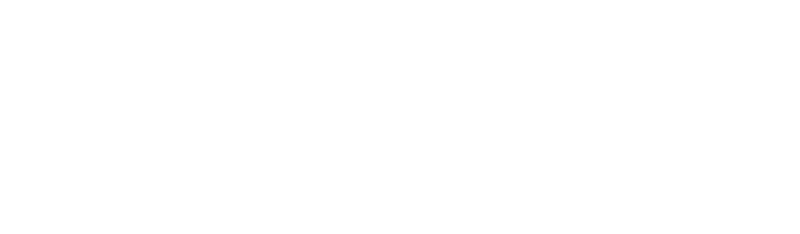
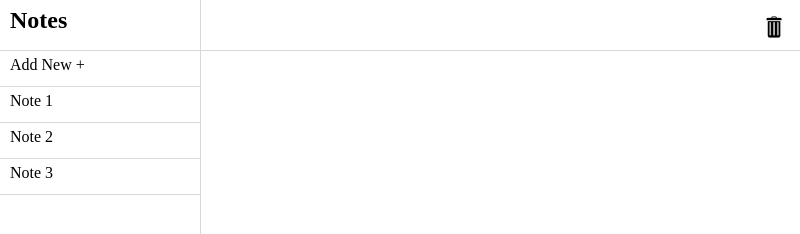
Before and after one commit to aguiarr/notes-app, an Electron app: page src/views/index.html in a window 800 px wide. Shown: the top 234 px of the page. Drawn offline with Linux system fonts and the light colour scheme.

Commit message:
feat: criando layout base

```diff
--- a/index.js
+++ b/index.js
@@ -2,8 +2,8 @@ const { app, BrowserWindow } = require('electron')
 
 function createWindow () {
   const win = new BrowserWindow({
-    width: 600,
-    height: 450,
+    width: 800,
+    height: 500,
     // icon: "src/img/icon.png"
     webPreferences: {
       nodeIntegration: true
@@ -12,7 +12,7 @@ function createWindow () {
 
 //   win.setResizable(false);
 //   win.removeMenu();
-  win.loadFile('src/index.html');
+  win.loadFile('src/views/index.html');
 }
 app.whenReady().then(createWindow)
 
--- a/src/views/index.html
+++ b/src/views/index.html
@@ -7,7 +7,27 @@
     <title>Notes</title>
 </head>
 <body>
-
+    <div class="container">
+        <div class="side-menu">
+            <div class="side-notes">
+                <h2 class="title">Notes</h2>
+                <ul class="note-list">
+                    <div class="notes"><li>Add New +</li></div>
+                    <div class="notes"><li>Note 1</li></div>
+                    <div class="notes"><li>Note 2</li></div>
+                    <div class="notes"><li>Note 3</li></div>
+                </ul>
+            </div>
+        </div>
+        <div class="side-textearea">
+            <div class="text-menu-div">
+                <ul class="text-menu">
+                    <li class="item-menu"><img class="icon-menu" src="resources/img/trash.png" alt="remove"></li>
+                    <li class="item-menu"></li>
+                </ul>
+            </div>
+        </div>
+    </div>
 </body>
 <script src="resources/js/main.js"></script>
 </html>
--- a/src/views/resources/css/style.css
+++ b/src/views/resources/css/style.css
@@ -0,0 +1,77 @@
+body{
+    margin:0;
+    padding: 0;
+}
+
+.title{
+    margin: 7px 0px 0px 10px;
+}
+.side-menu{
+    position: absolute;
+    border-right:solid;
+    border-color: #d9d9d9;
+    border-width: .5px;
+    width: 200px;
+    height: 100%;
+}
+.note-list{
+    border-top:solid;
+    border-color: #d9d9d9;
+    border-width: .5px;
+}
+
+.notes{
+    margin-left: -40px;
+    position:relative;
+    width: 200px;
+    height: 35px;
+    border-bottom:solid;
+    border-color: #d9d9d9;
+    border-width: .5px;
+}
+
+.notes:hover{
+    cursor: pointer;
+    background-color: #d9d9d9;
+}
+
+.notes li{
+    margin-left: 10px;
+    padding-top: 5px;
+    list-style: none;
+
+}
+
+.side-textearea{
+    margin-left: 200px;
+    height: 100%;
+}
+
+.text-menu-div{
+    position: relative;
+    height: 50px;
+    border-bottom:solid;
+    border-width: .5px;
+    border-color: #d9d9d9;
+}
+
+.text-menu{
+    float: right;
+    display: inline-block;
+    align-items: center;
+    margin-left: 200px;
+}
+
+.item-menu{
+    list-style: none;
+    margin-right: 15px;
+}
+
+.icon-menu{
+    width: 22px;
+}
+
+.icon-menu:hover{
+    cursor: pointer;
+    opacity: 60%;
+}
```
Also changed, not shown: src/views/resources/img/trash.png (added).
